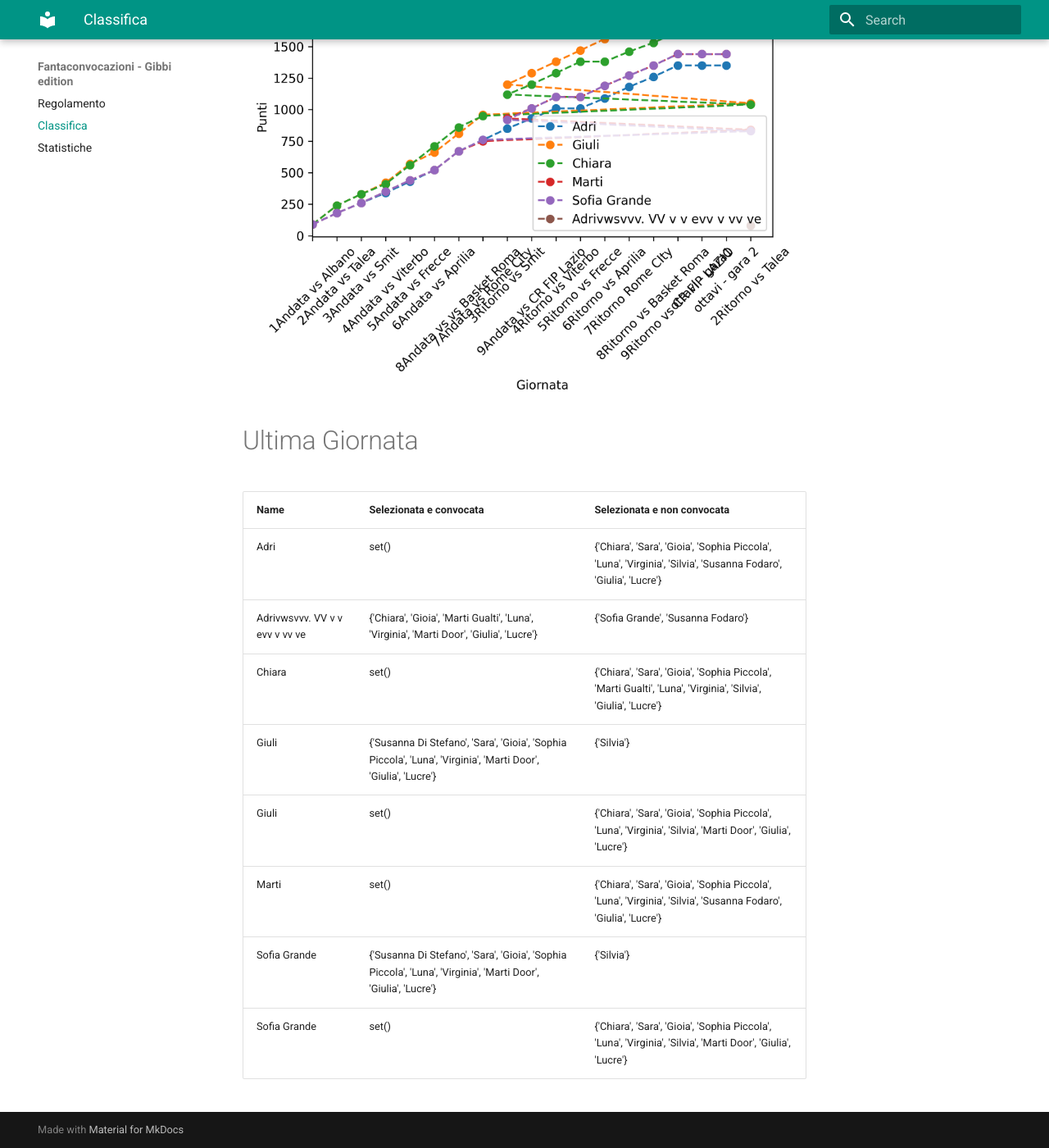
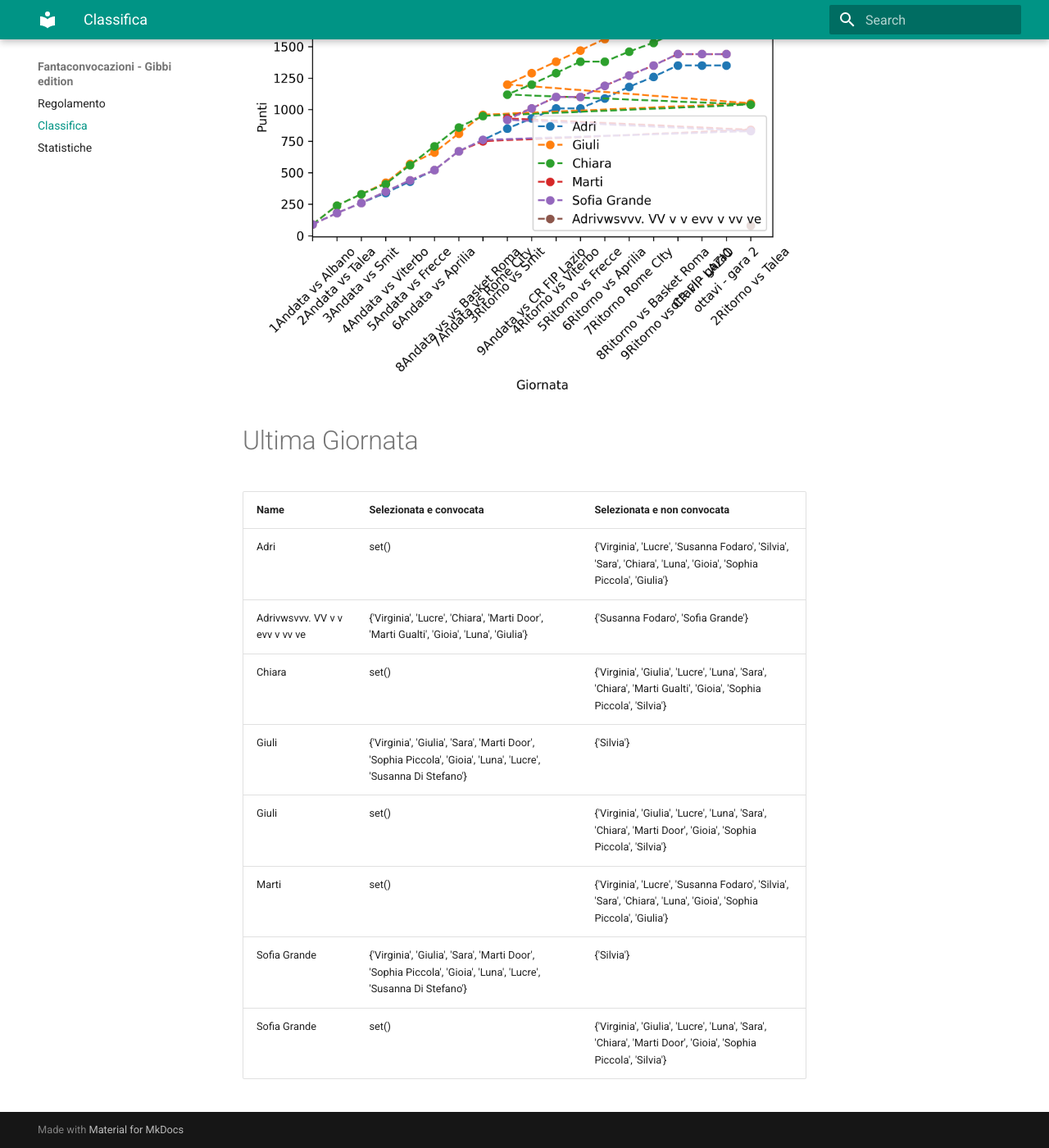
Before and after one commit to martinig94/fantagibbi, an MkDocs documentation site: the page built from docs/Classifica.md, in a window 1280 px wide and 1400 px high, scrolled down 676 px. Shown: the whole window at 82% size. Built offline with MkDocs 1.6.1 and Material for MkDocs 9.7.7, drawn with Linux system fonts in a browser that asks for light colours.

Commit message:
Auto-update from main.py

```diff
--- a/docs/Classifica.md
+++ b/docs/Classifica.md
@@ -19,12 +19,12 @@
 <!-- START_TABLE CORRECT -->
 | Name                           | Selezionata e convocata                                                                                        | Selezionata e non convocata                                                                                      |
 |:-------------------------------|:---------------------------------------------------------------------------------------------------------------|:-----------------------------------------------------------------------------------------------------------------|
-| Adri                           | set()                                                                                                          | {'Chiara', 'Sara', 'Gioia', 'Sophia Piccola', 'Luna', 'Virginia', 'Silvia', 'Susanna Fodaro', 'Giulia', 'Lucre'} |
-| Adrivwsvvv. VV v v evv v vv ve | {'Chiara', 'Gioia', 'Marti Gualti', 'Luna', 'Virginia', 'Marti Door', 'Giulia', 'Lucre'}                       | {'Sofia Grande', 'Susanna Fodaro'}                                                                               |
-| Chiara                         | set()                                                                                                          | {'Chiara', 'Sara', 'Gioia', 'Sophia Piccola', 'Marti Gualti', 'Luna', 'Virginia', 'Silvia', 'Giulia', 'Lucre'}   |
-| Giuli                          | {'Susanna Di Stefano', 'Sara', 'Gioia', 'Sophia Piccola', 'Luna', 'Virginia', 'Marti Door', 'Giulia', 'Lucre'} | {'Silvia'}                                                                                                       |
-| Giuli                          | set()                                                                                                          | {'Chiara', 'Sara', 'Gioia', 'Sophia Piccola', 'Luna', 'Virginia', 'Silvia', 'Marti Door', 'Giulia', 'Lucre'}     |
-| Marti                          | set()                                                                                                          | {'Chiara', 'Sara', 'Gioia', 'Sophia Piccola', 'Luna', 'Virginia', 'Silvia', 'Susanna Fodaro', 'Giulia', 'Lucre'} |
-| Sofia Grande                   | {'Susanna Di Stefano', 'Sara', 'Gioia', 'Sophia Piccola', 'Luna', 'Virginia', 'Marti Door', 'Giulia', 'Lucre'} | {'Silvia'}                                                                                                       |
-| Sofia Grande                   | set()                                                                                                          | {'Chiara', 'Sara', 'Gioia', 'Sophia Piccola', 'Luna', 'Virginia', 'Silvia', 'Marti Door', 'Giulia', 'Lucre'}     |
+| Adri                           | set()                                                                                                          | {'Virginia', 'Lucre', 'Susanna Fodaro', 'Silvia', 'Sara', 'Chiara', 'Luna', 'Gioia', 'Sophia Piccola', 'Giulia'} |
+| Adrivwsvvv. VV v v evv v vv ve | {'Virginia', 'Lucre', 'Chiara', 'Marti Door', 'Marti Gualti', 'Gioia', 'Luna', 'Giulia'}                       | {'Susanna Fodaro', 'Sofia Grande'}                                                                               |
+| Chiara                         | set()                                                                                                          | {'Virginia', 'Giulia', 'Lucre', 'Luna', 'Sara', 'Chiara', 'Marti Gualti', 'Gioia', 'Sophia Piccola', 'Silvia'}   |
+| Giuli                          | {'Virginia', 'Giulia', 'Sara', 'Marti Door', 'Sophia Piccola', 'Gioia', 'Luna', 'Lucre', 'Susanna Di Stefano'} | {'Silvia'}                                                                                                       |
+| Giuli                          | set()                                                                                                          | {'Virginia', 'Giulia', 'Lucre', 'Luna', 'Sara', 'Chiara', 'Marti Door', 'Gioia', 'Sophia Piccola', 'Silvia'}     |
+| Marti                          | set()                                                                                                          | {'Virginia', 'Lucre', 'Susanna Fodaro', 'Silvia', 'Sara', 'Chiara', 'Luna', 'Gioia', 'Sophia Piccola', 'Giulia'} |
+| Sofia Grande                   | {'Virginia', 'Giulia', 'Sara', 'Marti Door', 'Sophia Piccola', 'Gioia', 'Luna', 'Lucre', 'Susanna Di Stefano'} | {'Silvia'}                                                                                                       |
+| Sofia Grande                   | set()                                                                                                          | {'Virginia', 'Giulia', 'Lucre', 'Luna', 'Sara', 'Chiara', 'Marti Door', 'Gioia', 'Sophia Piccola', 'Silvia'}     |
 <!-- END_TABLE CORRECT -->
```
